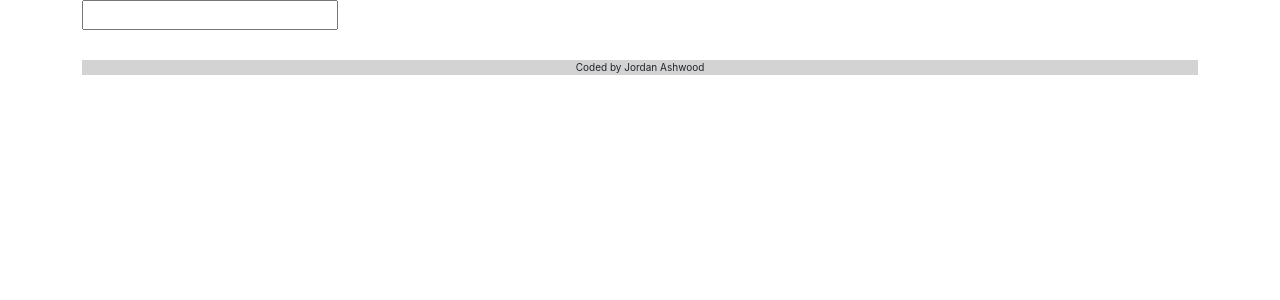
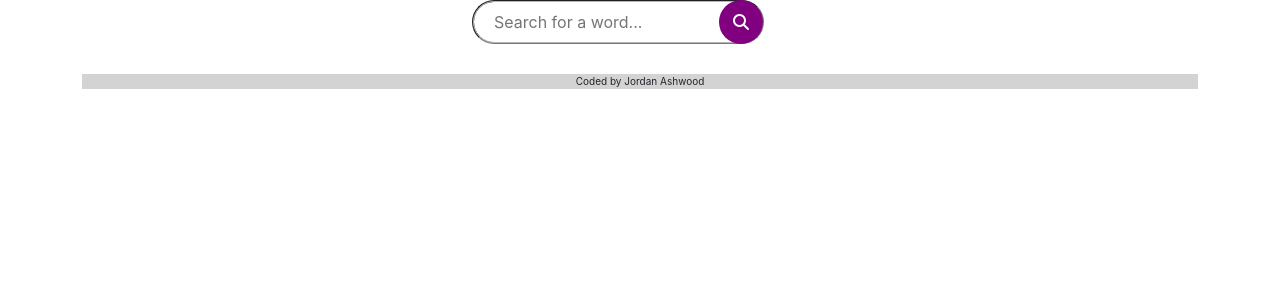
Before and after one commit to jordanashwood/dictionary-ashwood, a React (Create React App) app: page / in a window 1280 px wide. Shown: the top 300 px of the page. Built offline with nearby package versions, Linux system fonts and the light colour scheme.

Commit message:
Added styling to input field

```diff
--- a/public/index.html
+++ b/public/index.html
@@ -15,6 +15,10 @@
       integrity="sha384-T3c6CoIi6uLrA9TneNEoa7RxnatzjcDSCmG1MXxSR1GAsXEV/Dwwykc2MPK8M2HN"
       crossorigin="anonymous"
     />
+    <script
+      src="https://kit.fontawesome.com/8ee4cec492.js"
+      crossorigin="anonymous"
+    ></script>
     <link rel="apple-touch-icon" href="%PUBLIC_URL%/logo192.png" />
     <!--
       manifest.json provides metadata used when your web app is installed on a
--- a/src/Dictionary.css
+++ b/src/Dictionary.css
@@ -1,2 +1,17 @@
-.Dictionary {
+submit i {
+  background-color: purple;
+  color: white;
+  padding: 14px;
+  border-radius: 25px;
+  right: 45px;
+  position: relative;
+  transition: all 300ms ease-in-out;
 }
+submit i:hover {
+  background-color: darkslateblue;
+}
+.Dictionary input {
+  padding: 8px 20px;
+  border-radius: 25px;
+  outline: solid 1px #b6b6b6;
+}
--- a/src/Dictionary.js
+++ b/src/Dictionary.js
@@ -15,8 +15,15 @@ export default function Dictionary() {
 
   return (
     <div className="Dictionary">
-      <form onSubmit={search}>
-        <input type="search" onChange={handleKeywordChange} />
+      <form className="d-flex justify-content-center" onSubmit={search}>
+        <input
+          type="search"
+          onChange={handleKeywordChange}
+          placeholder="Search for a word..."
+        />
+        <submit>
+          <i class="fa-solid fa-magnifying-glass"></i>
+        </submit>
       </form>
     </div>
   );
```
